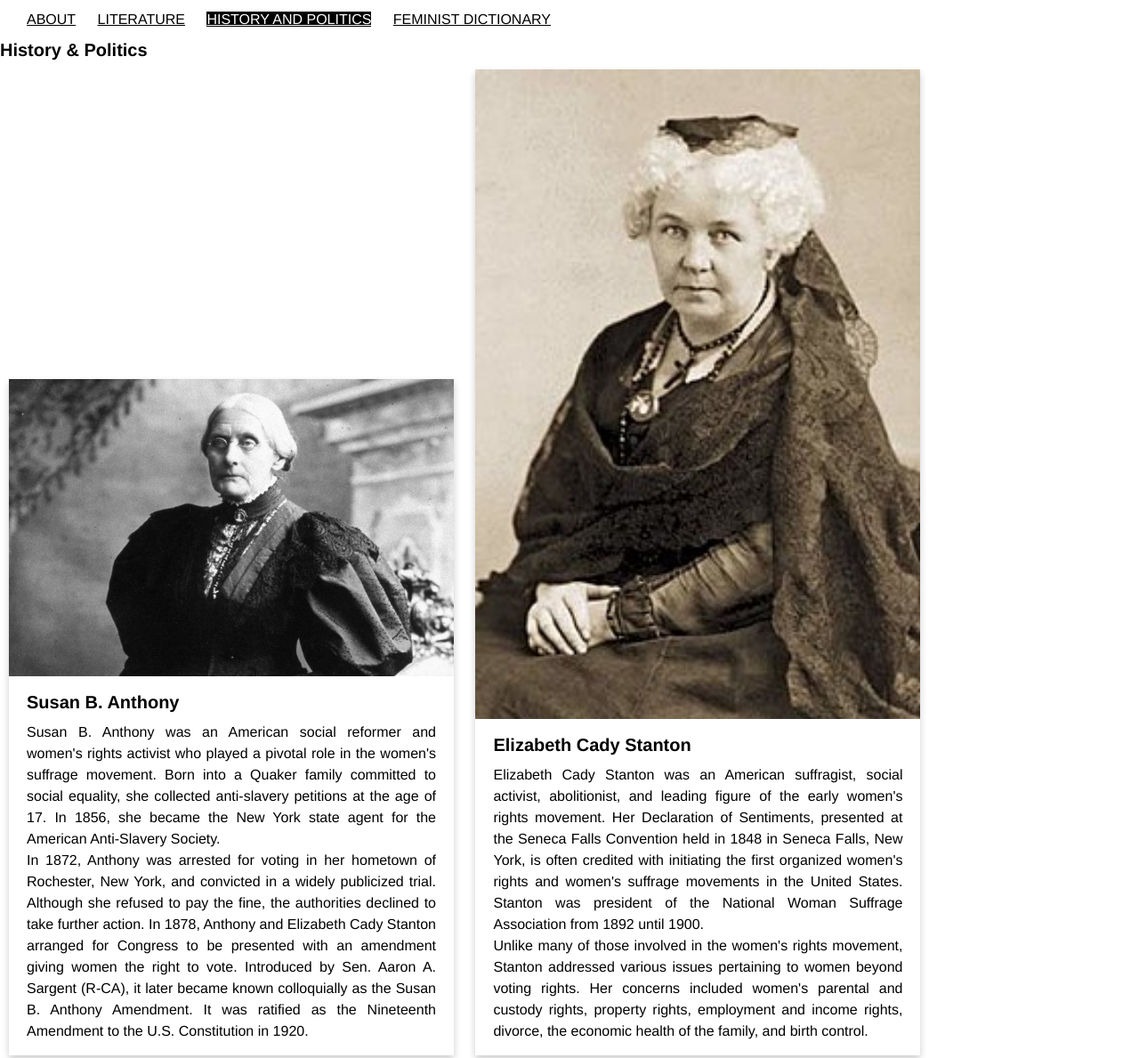
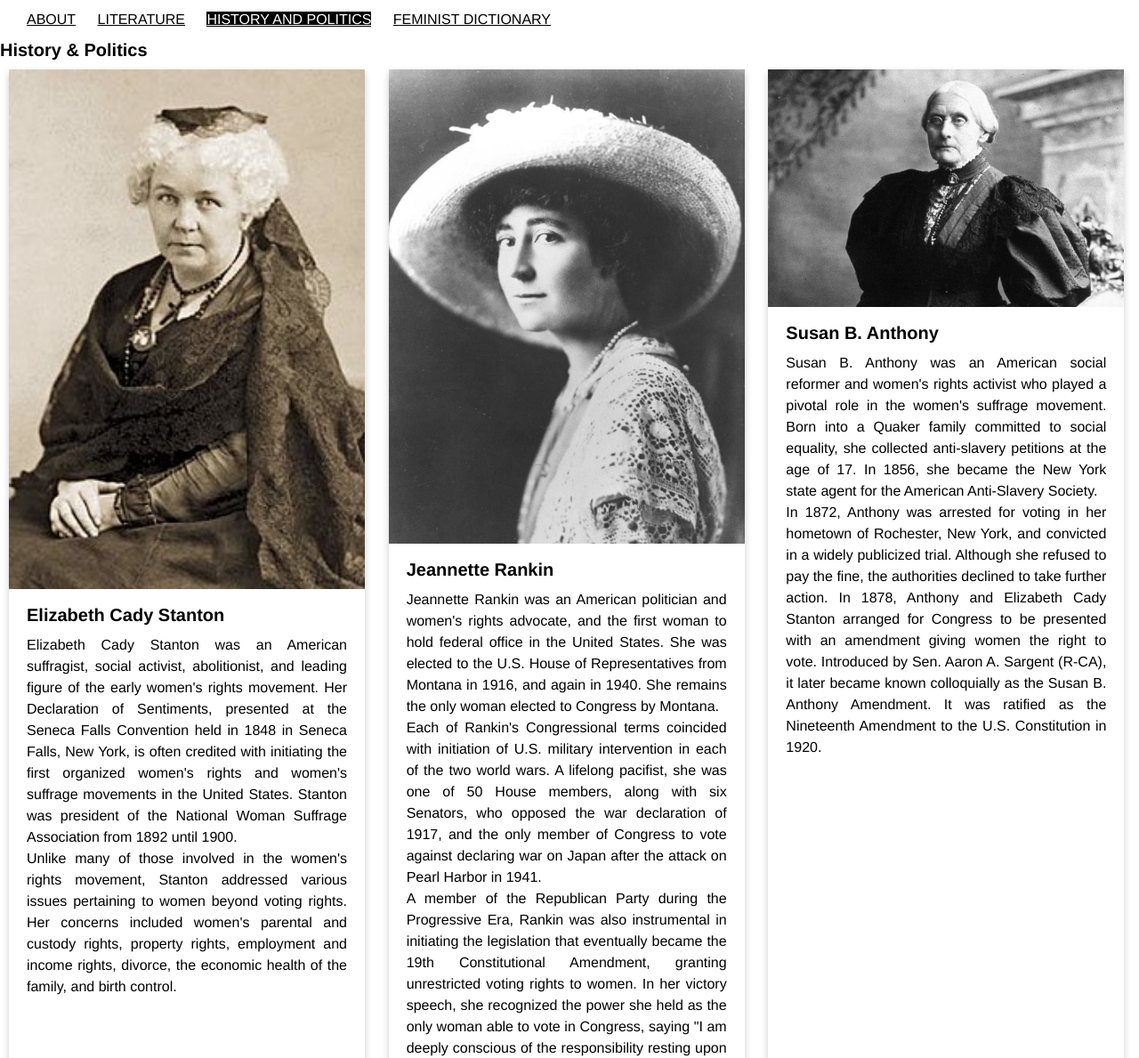
Before and after one commit to torimitchell/ds4, a plain HTML site: page history.html in a window 1280 px wide. Shown: the top 1189 px of the page at 89% size. Drawn offline with Linux system fonts and the light colour scheme.

Commit message:
Add files via upload

```diff
--- a/css/style.css
+++ b/css/style.css
@@ -77,8 +77,8 @@ footer a {
 /* --------------------------------- */
 /* --------------------------------- */
 
-/*
-img {
+
+.img_styling_1 {
     width: 45%;
     padding: 20px;
     margin: 10px;
@@ -90,9 +90,15 @@ img {
     display: block;
     margin-left: auto;
     margin-right: auto;
-} */
+}
 
 /* width 100% */
+
+.card_parent {
+    /* text-align: center; */
+    display: grid;
+  	grid-template-columns: 1fr 1fr 1fr;
+}
 
 .card img {
     width: 100%;
@@ -102,6 +108,7 @@ img {
     font-size: 20px;
     font-weight: bold;
     padding-bottom: 10px;
+    text-align: left;
 }
 
 .card p {
@@ -121,7 +128,7 @@ img {
     /* Add shadows to create the "card" effect */
     box-shadow: 0 4px 8px 0 rgba(0,0,0,0.2);
     transition: 0.3s;
-    max-width: 500px;
+    max-width: 400px;
     display: inline-block;
     margin: 10px;
 }
--- a/history.html
+++ b/history.html
@@ -63,20 +63,7 @@
 
 
   -->
-
-
-    <div class="card">
-      <img src="images/susan_ba.jpg" alt="Headshot of Susan B. Anthony">
-      <div class="container">
-        <h2>Susan B. Anthony</h2>
-        <p>
-          Susan B. Anthony was an American social reformer and women's rights activist who played a pivotal role in the women's suffrage movement. Born into a Quaker family committed to social equality, she collected anti-slavery petitions at the age of 17. In 1856, she became the New York state agent for the American Anti-Slavery Society.
-        </p>
-        <p>
-          In 1872, Anthony was arrested for voting in her hometown of Rochester, New York, and convicted in a widely publicized trial. Although she refused to pay the fine, the authorities declined to take further action. In 1878, Anthony and Elizabeth Cady Stanton arranged for Congress to be presented with an amendment giving women the right to vote. Introduced by Sen. Aaron A. Sargent (R-CA), it later became known colloquially as the Susan B. Anthony Amendment. It was ratified as the Nineteenth Amendment to the U.S. Constitution in 1920.
-        </p>
-      </div>
-    </div>
+  <div class="card_parent">
 
     <div class="card">
       <img src="images/elizabeth_cady_s.jpg" alt="Headshot of Elizabeth Cady Stanton">
@@ -107,9 +94,22 @@
       </div>
     </div>
 
+    <div class="card">
+      <img src="images/susan_ba.jpg" alt="Headshot of Susan B. Anthony">
+      <div class="container">
+        <h2>Susan B. Anthony</h2>
+        <p>
+          Susan B. Anthony was an American social reformer and women's rights activist who played a pivotal role in the women's suffrage movement. Born into a Quaker family committed to social equality, she collected anti-slavery petitions at the age of 17. In 1856, she became the New York state agent for the American Anti-Slavery Society.
+        </p>
+        <p>
+          In 1872, Anthony was arrested for voting in her hometown of Rochester, New York, and convicted in a widely publicized trial. Although she refused to pay the fine, the authorities declined to take further action. In 1878, Anthony and Elizabeth Cady Stanton arranged for Congress to be presented with an amendment giving women the right to vote. Introduced by Sen. Aaron A. Sargent (R-CA), it later became known colloquially as the Susan B. Anthony Amendment. It was ratified as the Nineteenth Amendment to the U.S. Constitution in 1920.
+        </p>
+      </div>
+    </div>
 
 
 
+  </div>
     <!--
         <h2>Susan B. Anthony</h2>
         <img src="images/susan_ba.jpg" alt="Headshot of Susan B. Anthony">
```
Also changed, not shown: femdict.html (+1 -1 lines), index.html (+1 -1 lines), literature.html (+2 -2 lines).
